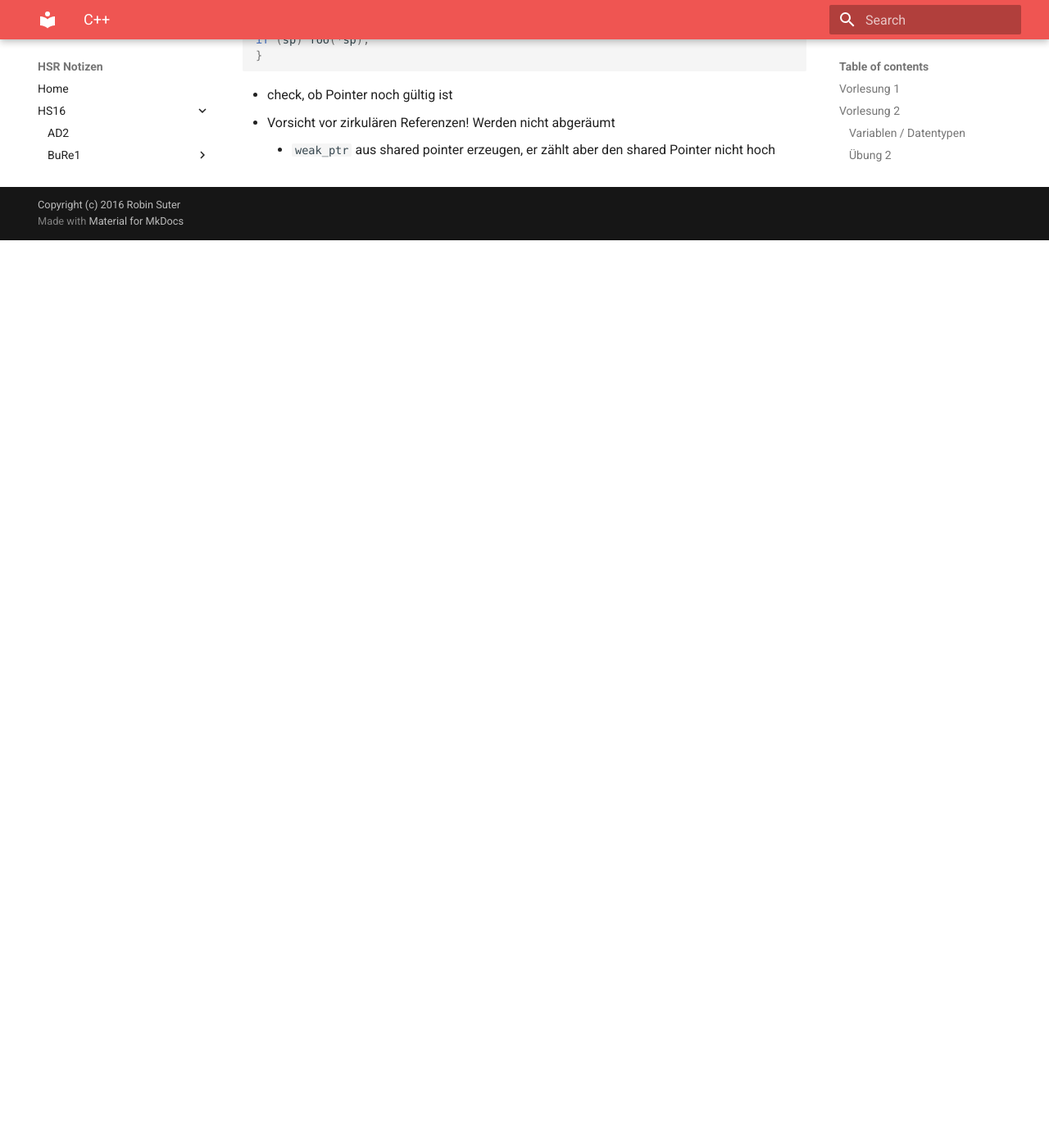
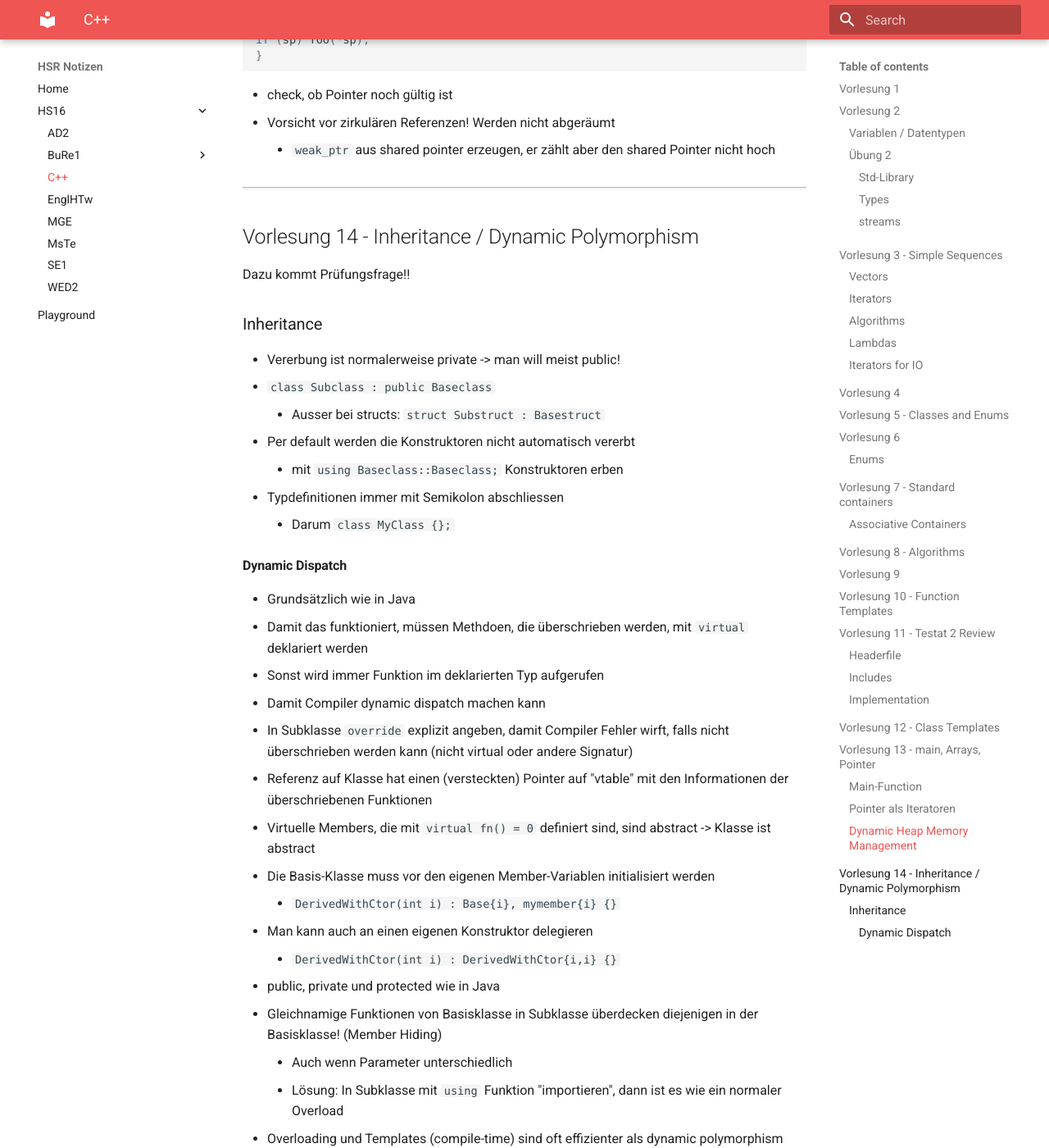
Before and after one commit to Excape/hsr-docs-hs16, an MkDocs documentation site: the page built from docs/hs16/cpi.md, in a window 1280 px wide and 1400 px high, scrolled down 19387 px. Shown: the whole window at 82% size. Built offline with MkDocs 1.6.1 and Material for MkDocs 9.7.7, drawn with Linux system fonts in a browser that asks for light colours; old or Windows-style settings are respelled for this version of MkDocs; before the commit the page ends 19680 px from its top, so only the background shows below that; some of the changed text lies outside the part shown.

Commit message:
cpl week 14

````diff
--- a/docs/hs16/cpi.md
+++ b/docs/hs16/cpi.md
@@ -567,3 +567,76 @@ if (sp) foo(*sp);
 - check, ob Pointer noch gültig ist
 - Vorsicht vor zirkulären Referenzen! Werden nicht abgeräumt
     - `weak_ptr` aus shared pointer erzeugen, er zählt aber den shared Pointer nicht hoch
+
+---
+## Vorlesung 14 - Inheritance / Dynamic Polymorphism
+Dazu kommt Prüfungsfrage!!
+
+### Inheritance
+- Vererbung ist normalerweise private -> man will meist public!
+- `class Subclass : public Baseclass`
+    - Ausser bei structs: `struct Substruct : Basestruct`
+- Per default werden die Konstruktoren nicht automatisch vererbt
+    - mit `using Baseclass::Baseclass;` Konstruktoren erben
+- Typdefinitionen immer mit Semikolon abschliessen
+    - Darum `class MyClass {};`
+
+#### Dynamic Dispatch
+- Grundsätzlich wie in Java
+- Damit das funktioniert, müssen Methdoen, die überschrieben werden, mit `virtual` deklariert werden
+- Sonst wird immer Funktion im deklarierten Typ aufgerufen
+- Damit Compiler dynamic dispatch machen kann
+- In Subklasse `override` explizit angeben, damit Compiler Fehler wirft, falls nicht überschrieben werden kann (nicht virtual oder andere Signatur)
+- Referenz auf Klasse hat einen (versteckten) Pointer auf "vtable" mit den Informationen der überschriebenen Funktionen
+- Virtuelle Members, die mit `virtual fn() = 0` definiert sind, sind abstract -> Klasse ist abstract
+
+
+- Die Basis-Klasse muss vor den eigenen Member-Variablen initialisiert werden
+    - `DerivedWithCtor(int i) : Base{i}, mymember{i} {}`
+- Man kann auch an einen eigenen Konstruktor delegieren
+    - `DerivedWithCtor(int i) : DerivedWithCtor{i,i} {}`
+- public, private und protected wie in Java
+- Gleichnamige Funktionen von Basisklasse in Subklasse überdecken diejenigen in der Basisklasse! (Member Hiding)
+    - Auch wenn Parameter unterschiedlich
+    - Lösung: In Subklasse mit `using` Funktion "importieren", dann ist es wie ein normaler Overload
+- Overloading und Templates (compile-time) sind oft effizienter als dynamic polymorphism
+- Zuweisungen immer mit Referenzen, sonst wird eine Kopie der Basisklasse erstellt und die Subklasse geht verloren (slicing)
+- Inheritance can be bad
+    - Höchste Kopplung zwischen Klassen
+- Value-Variablen von Typen haben kein dynamic dispatch, dafür immer Referenzen verwenden
+
+- Bad Example
+    - Output:
+    ```c++
+    (a) -------
+    // Humminbbird hummingbird;
+    animal born
+    bird hatched
+    humminbird hatched
+    // Bird bird = hummingbird; - Kopie mit slicing
+    // Animal & animal = hummingbird - Referenz auf hummingbird
+    (b)----
+    // humminbird.makeSound();
+    beep
+    // bird.makeSound();
+    chirp // Compiler schaut nur auf Typ weil keine Referenz!
+    //animal.makeSound();
+    --- // makeSound() ist nicht virtual
+    (c)----
+    //humminbird.move();
+    hum // konkretes Objekt
+    // bird.move();
+    fly // konkretes Objekt
+    // animal.move()
+    hum // ACHTUNG dynamic dispatch, überschriebene Methode Bird::move ist automatisch virtual!!
+    (d) ----
+    //Aufruf Destruktoren in umgekehrter Reihenfolge
+    // Animal nur eine Referenz, darum keine Destruktion
+    // Destruktor bird
+    bird crashed
+    animal died
+    // Destruktor humminbird
+    hummingbird died
+    bird crashed
+    animal died
+    ```
````
